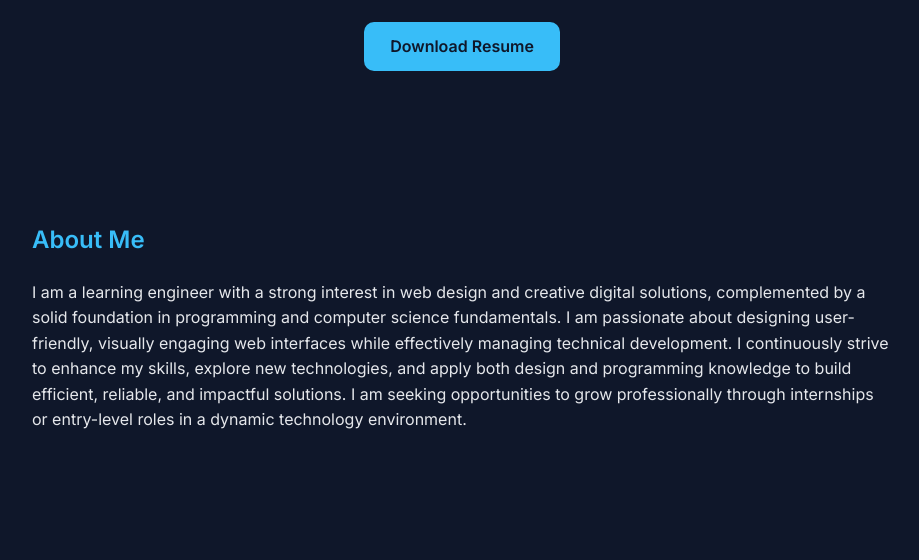
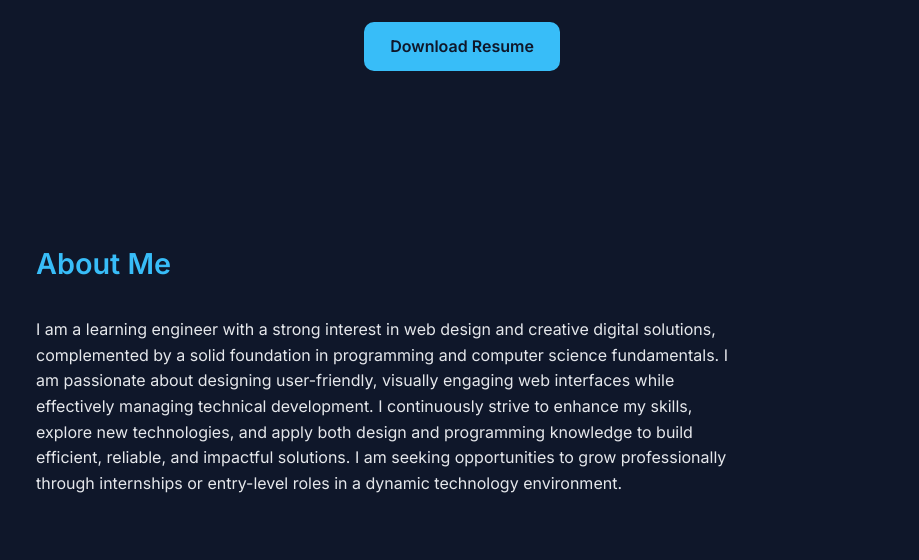
Before and after one commit to Thimmaiah187/Thimmaiah.github.io, a plain HTML site: page index.html in a window 1280 px wide. Shown: the part 211-771 px from the top of the page, without its empty margins (178-1097 px from the left). Drawn offline with nearby package versions, Linux system fonts and the light colour scheme.

Commit message:
UI polish and spacing

```diff
--- a/style.css
+++ b/style.css
@@ -30,15 +30,15 @@ header p {
 /* Sections */
 section {
   max-width: 900px;
-  margin: auto;
-  padding: 60px 20px;
+  margin:auto;
+  padding: 80px 24px;
 }
 
 h2 {
   color: #38bdf8;
-  margin-bottom: 20px;
+  margin-bottom: 30px;
+  font-size: 1.8rem;
 }
-
 /* Skills */
 .skills {
   display: flex;
@@ -91,3 +91,11 @@ h2 {
 section p {
   margin-bottom: 10px;
 }
+header {
+  display: flex;
+  flex-direction: column;
+  align-items: center;
+}
+p {
+  max-width: 700px;
+}
```
